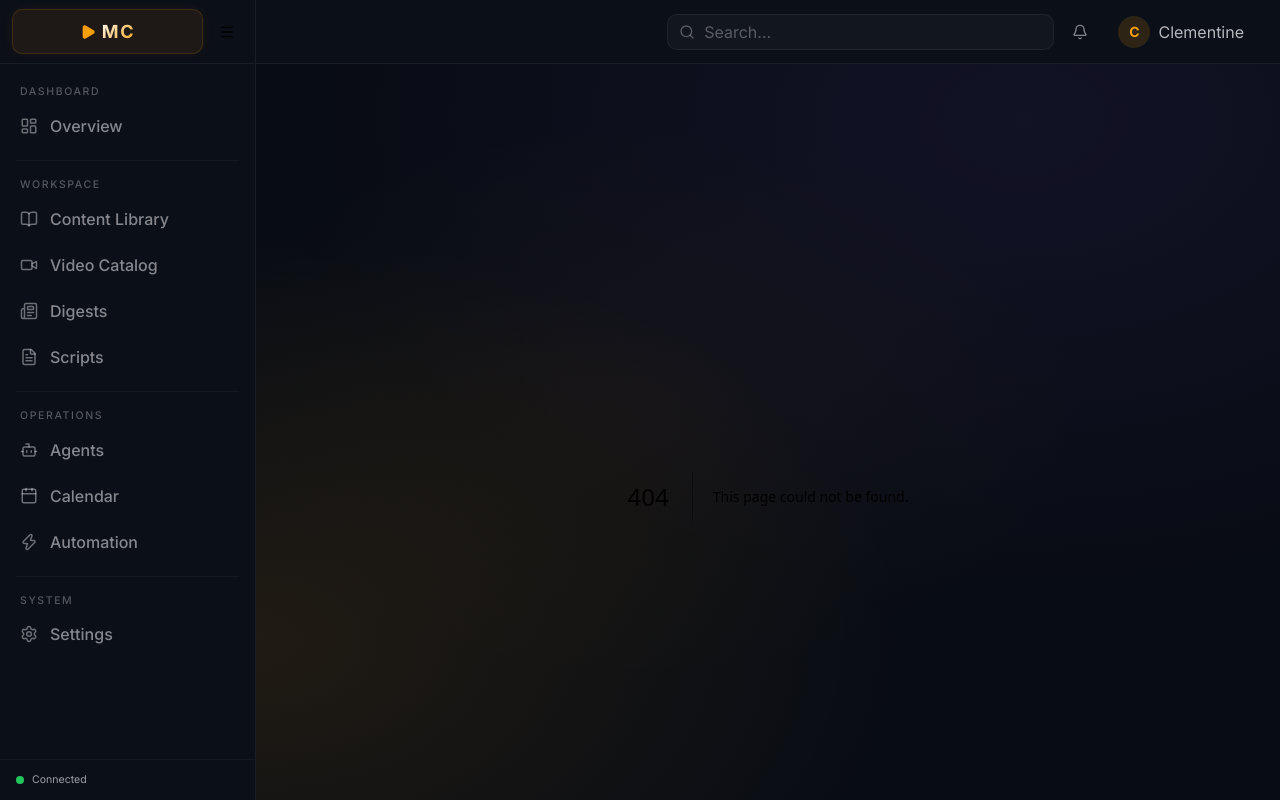
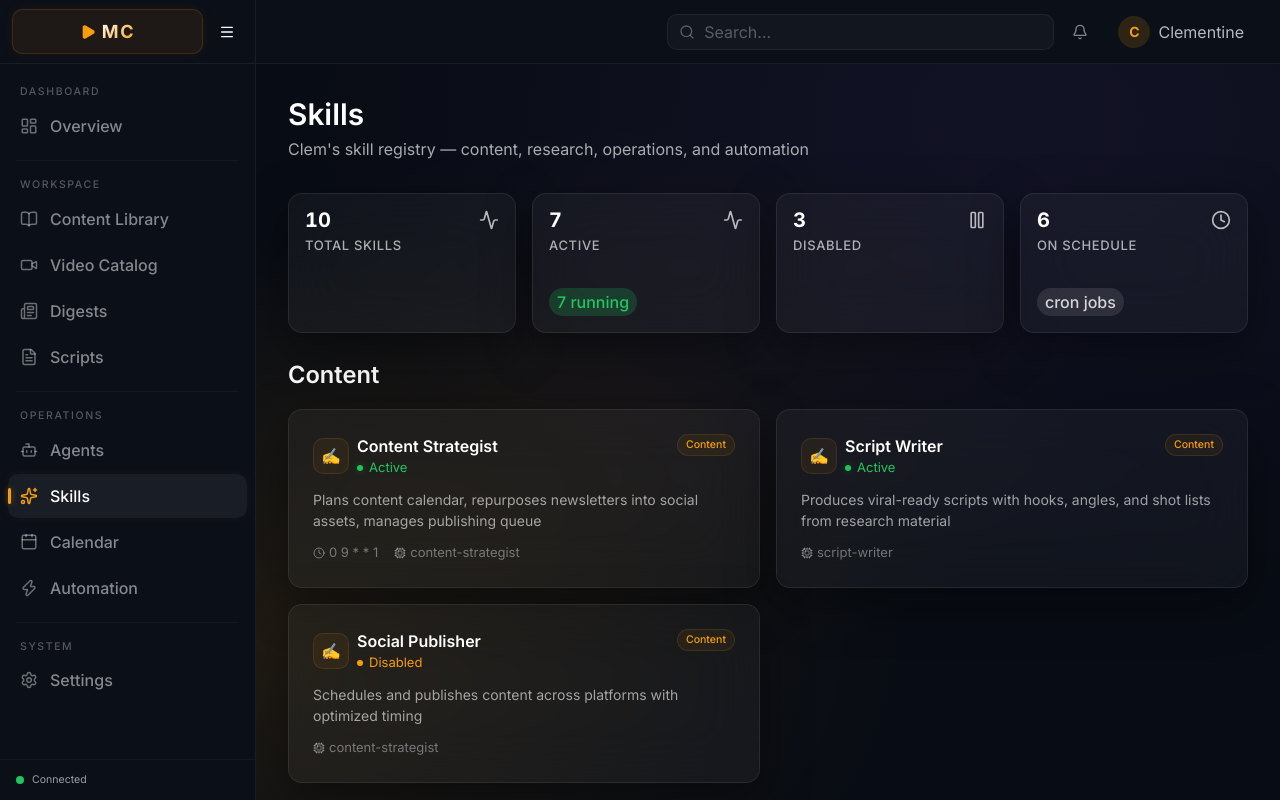
Before and after one commit to OpenClawAgents/mission-control-clem, a Next.js app: page /dashboard/skills in a window 1280 px wide. Before the commit this address had no page. Built offline with nearby package versions, Linux system fonts and the light colour scheme.

Commit message:
Add Skills page with category cards and sidebar nav entry

```diff
--- /dev/null
+++ b/src/app/dashboard/skills/page.tsx
@@ -0,0 +1,153 @@
+import { PageHeader, GlassCard, StatusDot, MetricCard, SectionHeader } from '@/components/ds'
+import { SKILLS, CATEGORY_CONFIG, getSkillCounts, type SkillCategory, type SkillMeta } from '@/lib/api/skills'
+import { Cpu, Clock, Activity, Pause } from 'lucide-react'
+
+const categoryIcons: Record<SkillCategory, string> = {
+  content: '✍️',
+  research: '🔬',
+  operations: '⚙️',
+  automation: '🤖',
+}
+
+function SkillCard({ skill }: { skill: SkillMeta }) {
+  const cat = CATEGORY_CONFIG[skill.category]
+  return (
+    <GlassCard className="relative overflow-hidden">
+      <div className="flex items-start justify-between gap-3 mb-3">
+        <div className="flex items-center gap-2">
+          <div
+            className="h-9 w-9 rounded-[10px] flex items-center justify-center border"
+            style={{
+              backgroundColor: `${cat.color}10`,
+              borderColor: `${cat.color}20`,
+            }}
+          >
+            <span className="text-base">{categoryIcons[skill.category]}</span>
+          </div>
+          <div>
+            <h3 className="text-f-base font-semibold text-white">{skill.name}</h3>
+            <span className="flex items-center gap-1.5 text-f-xs">
+              <StatusDot
+                status={skill.status === 'active' ? 'online' : 'idle'}
+                size="sm"
+              />
+              <span className={skill.status === 'active' ? 'text-[#22C55E]' : 'text-[#F59E0B]'}>
+                {skill.status === 'active' ? 'Active' : 'Disabled'}
+              </span>
+            </span>
+          </div>
+        </div>
+        <span
+          className="inline-flex items-center rounded-full px-2 py-0.5 text-f-2xs font-medium border"
+          style={{
+            backgroundColor: `${cat.color}10`,
+            borderColor: `${cat.color}20`,
+            color: cat.color,
+          }}
+        >
+          {cat.label}
+        </span>
+      </div>
+
+      <p className="text-f-sm text-white/60 mb-3">{skill.description}</p>
+
+      <div className="flex items-center gap-4 text-f-xs text-white/40">
+        {skill.cronSchedule ? (
+          <span className="inline-flex items-center gap-1">
+            <Clock className="h-3 w-3" />
+            {skill.cronSchedule}
+          </span>
+        ) : null}
+        {skill.agents.length > 0 ? (
+          <span className="inline-flex items-center gap-1">
+            <Cpu className="h-3 w-3" />
+            {skill.agents.join(', ')}
+          </span>
+        ) : null}
+      </div>
+    </GlassCard>
+  )
+}
+
+export default function SkillsPage() {
+  const counts = getSkillCounts()
+
+  const byCategory = (cat: SkillCategory) => SKILLS.filter(s => s.category === cat)
+
+  return (
+    <div className="space-y-6">
+      <PageHeader
+        title="Skills"
+        subtitle="Clem's skill registry — content, research, operations, and automation"
+      />
+
+      {/* Summary metrics */}
+      <div className="grid gap-4 grid-cols-2 md:grid-cols-4">
+        <MetricCard
+          label="Total Skills"
+          value={counts.total}
+          icon={<Activity className="h-5 w-5" />}
+        />
+        <MetricCard
+          label="Active"
+          value={counts.active}
+          change={`${counts.active} running`}
+          changeType="positive"
+          icon={<Activity className="h-5 w-5" />}
+        />
+        <MetricCard
+          label="Disabled"
+          value={counts.disabled}
+          icon={<Pause className="h-5 w-5" />}
+        />
+        <MetricCard
+          label="On Schedule"
+          value={counts.withCron}
+          change="cron jobs"
+          changeType="neutral"
+          icon={<Clock className="h-5 w-5" />}
+        />
+      </div>
+
+      {/* Content skills */}
+      {byCategory('content').length > 0 && (
+        <div className="space-y-3">
+          <SectionHeader title="Content" />
+          <div className="grid gap-4 md:grid-cols-2">
+            {byCategory('content').map(skill => <SkillCard key={skill.id} skill={skill} />)}
+          </div>
+        </div>
+      )}
+
+      {/* Research skills */}
+      {byCategory('research').length > 0 && (
+        <div className="space-y-3">
+          <SectionHeader title="Research" />
+          <div className="grid gap-4 md:grid-cols-2">
+            {byCategory('research').map(skill => <SkillCard key={skill.id} skill={skill} />)}
+          </div>
+        </div>
+      )}
+
+      {/* Operations skills */}
+      {byCategory('operations').length > 0 && (
+        <div className="space-y-3">
+          <SectionHeader title="Operations" />
+          <div className="grid gap-4 md:grid-cols-2">
+            {byCategory('operations').map(skill => <SkillCard key={skill.id} skill={skill} />)}
+          </div>
+        </div>
+      )}
+
+      {/* Automation skills */}
+      {byCategory('automation').length > 0 && (
+        <div className="space-y-3">
+          <SectionHeader title="Automation" />
+          <div className="grid gap-4 md:grid-cols-2">
+            {byCategory('automation').map(skill => <SkillCard key={skill.id} skill={skill} />)}
+          </div>
+        </div>
+      )}
+    </div>
+  )
+}
--- a/src/components/layout/sidebar.tsx
+++ b/src/components/layout/sidebar.tsx
@@ -14,6 +14,7 @@ import {
   Menu,
   Zap,
   Play,
+  Sparkles,
 } from 'lucide-react'
 import { cn } from '@/lib/utils'
 import { Button } from '@/components/ui/button'
@@ -57,6 +58,7 @@ const sections: NavSection[] = [
     title: 'Operations',
     items: [
       { label: 'Agents', href: '/dashboard/agents', icon: Bot },
+      { label: 'Skills', href: '/dashboard/skills', icon: Sparkles },
       { label: 'Calendar', href: '/dashboard/calendar', icon: Calendar },
       { label: 'Automation', href: '/dashboard/automation', icon: Zap },
     ],
--- /dev/null
+++ b/src/lib/api/skills.ts
@@ -0,0 +1,136 @@
+export type SkillStatus = 'active' | 'disabled' | 'error'
+
+export type SkillCategory = 'content' | 'research' | 'operations' | 'automation'
+
+export interface SkillMeta {
+  id: string
+  name: string
+  description: string
+  status: SkillStatus
+  cronSchedule: string | null
+  cronName: string | null
+  agents: string[]
+  category: SkillCategory
+}
+
+export const CATEGORY_CONFIG: Record<SkillCategory, { label: string; color: string }> = {
+  content: { label: 'Content', color: '#F59E0B' },
+  research: { label: 'Research', color: '#A855F7' },
+  operations: { label: 'Operations', color: '#22C55E' },
+  automation: { label: 'Automation', color: '#3B82F6' },
+}
+
+/**
+ * Clem's Mission Control skills.
+ * Maps to real OpenClaw agent skills + automated workflows.
+ */
+export const SKILLS: SkillMeta[] = [
+  {
+    id: 'content-strategist',
+    name: 'Content Strategist',
+    description: 'Plans content calendar, repurposes newsletters into social assets, manages publishing queue',
+    status: 'active',
+    cronSchedule: '0 9 * * 1',
+    cronName: 'content-weekly-plan',
+    agents: ['content-strategist'],
+    category: 'content',
+  },
+  {
+    id: 'script-writer',
+    name: 'Script Writer',
+    description: 'Produces viral-ready scripts with hooks, angles, and shot lists from research material',
+    status: 'active',
+    cronSchedule: null,
+    cronName: null,
+    agents: ['script-writer'],
+    category: 'content',
+  },
+  {
+    id: 'social-publisher',
+    name: 'Social Publisher',
+    description: 'Schedules and publishes content across platforms with optimized timing',
+    status: 'disabled',
+    cronSchedule: null,
+    cronName: null,
+    agents: ['content-strategist'],
+    category: 'content',
+  },
+  {
+    id: 'research-scout',
+    name: 'Research Scout',
+    description: 'Monitors psychedelic law, DEA scheduling, church rulings, and state reform sources',
+    status: 'active',
+    cronSchedule: '0 8 * * *',
+    cronName: 'research-daily-scan',
+    agents: ['research-scout'],
+    category: 'research',
+  },
+  {
+    id: 'digest-compiler',
+    name: 'Digest Compiler',
+    description: 'Assembles daily digests from research sources, RSS feeds, and law trackers',
+    status: 'active',
+    cronSchedule: '0 7 * * *',
+    cronName: 'digest-daily',
+    agents: ['digest-compiler'],
+    category: 'research',
+  },
+  {
+    id: 'law-tracker',
+    name: 'Law & Policy Tracker',
+    description: 'Tracks DEA scheduling changes, FDA designations, and state-level psychedelic reform bills',
+    status: 'active',
+    cronSchedule: '0 */6 * * *',
+    cronName: 'law-tracker-check',
+    agents: ['research-scout'],
+    category: 'research',
+  },
+  {
+    id: 'video-catalog',
+    name: 'Video Cataloger',
+    description: 'Tags and indexes raw footage from /Volumes/ClemVideo/RawFootage with metadata for fast retrieval',
+    status: 'disabled',
+    cronSchedule: null,
+    cronName: null,
+    agents: ['video-cataloger'],
+    category: 'operations',
+  },
+  {
+    id: 'library-indexer',
+    name: 'Library Indexer',
+    description: 'Indexes and updates the digital library at /Volumes/ClemDocs/Library for search and repurposing',
+    status: 'disabled',
+    cronSchedule: null,
+    cronName: null,
+    agents: ['content-strategist'],
+    category: 'operations',
+  },
+  {
+    id: 'system-health',
+    name: 'System Health Check',
+    description: 'Monitors Supabase status, API health, and deployment uptime for Mission Control',
+    status: 'active',
+    cronSchedule: '0 */4 * * *',
+    cronName: 'system-health-check',
+    agents: ['clem'],
+    category: 'automation',
+  },
+  {
+    id: 'backup-nightly',
+    name: 'Nightly Backup',
+    description: 'Backs up content, digests, and video metadata from Supabase nightly',
+    status: 'active',
+    cronSchedule: '0 2 * * *',
+    cronName: 'backup-nightly',
+    agents: ['clem'],
+    category: 'automation',
+  },
+]
+
+export function getSkillCounts() {
+  const active = SKILLS.filter(s => s.status === 'active').length
+  const disabled = SKILLS.filter(s => s.status === 'disabled').length
+  const total = SKILLS.length
+  const withCron = SKILLS.filter(s => s.cronSchedule).length
+  return { active, disabled, total, withCron }
+}
```
